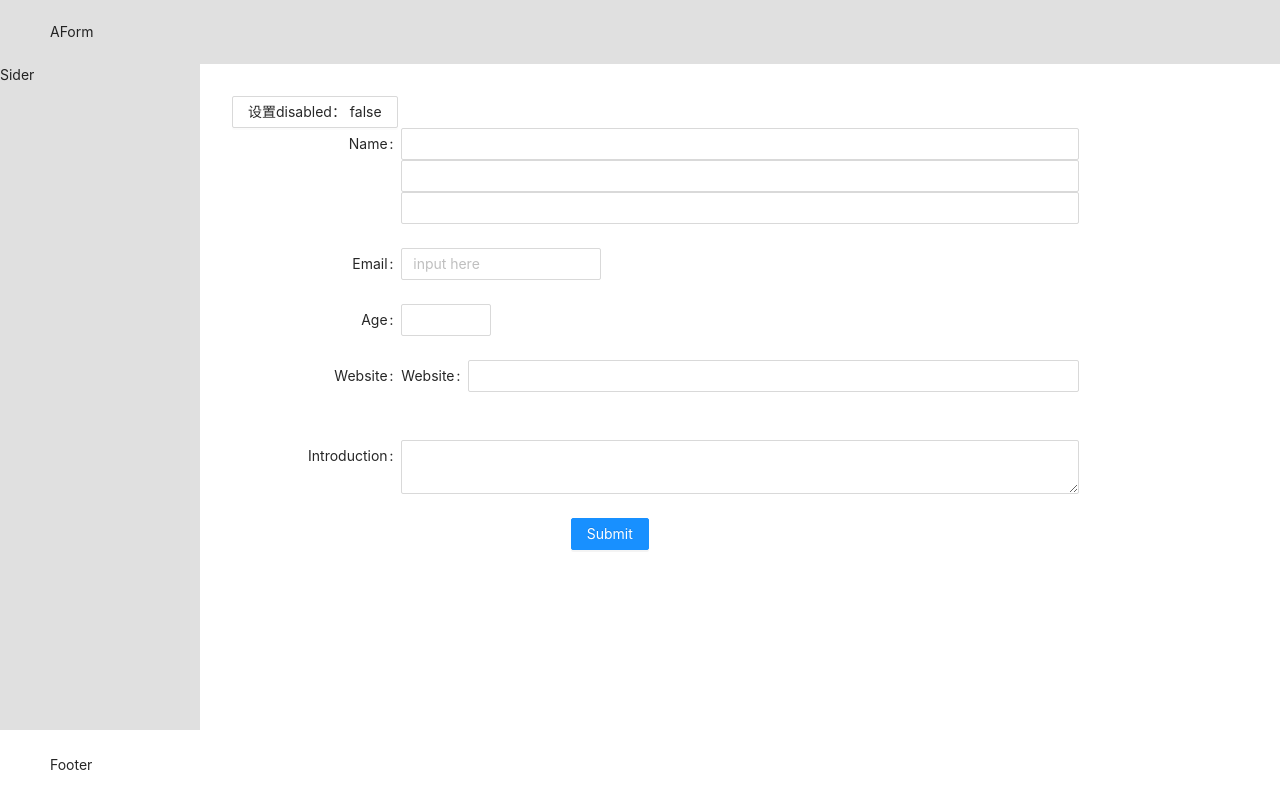
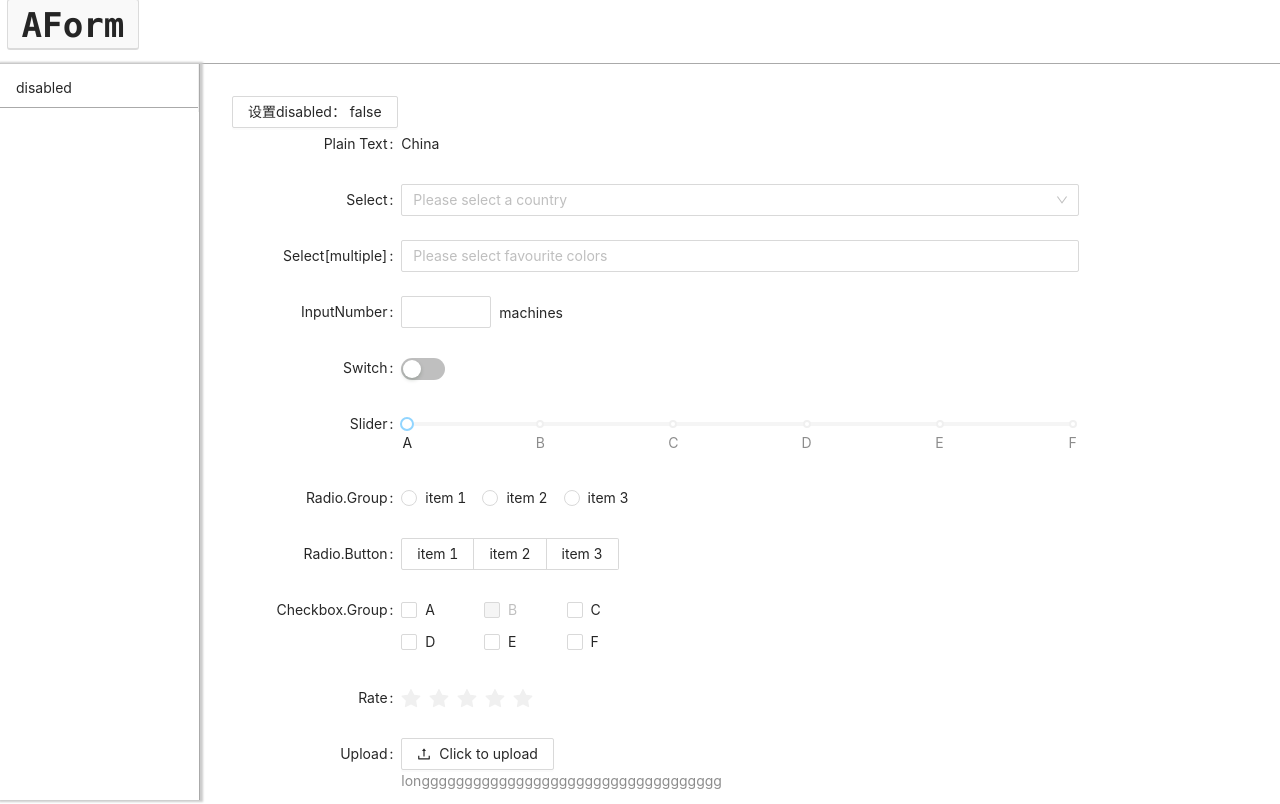
Before and after one commit to koloer-blus/AForm, a React app: page / in a window 1280 px wide. Shown: the top 804 px of the page. Built offline with nearby package versions, Linux system fonts and the light colour scheme.

Commit message:
feat: 修改布局

```diff
--- a/package.json
+++ b/package.json
@@ -2,7 +2,7 @@
     "name": "webpack-ts",
     "version": "1.0.0",
     "private": false,
-    "homepage": "https://baiziyu-fe.github.io/AForm",
+    "homepage": "./",
     "dependencies": {
         "@hot-loader/react-dom": "16.13.0",
         "@loadable/component": "^5.12.0",
--- a/src/App.less
+++ b/src/App.less
@@ -1,4 +1,4 @@
 @import '~antd/lib/style/themes/default.less';
 @import '~antd/dist/antd.less';
 @layout-body-background: #ffffff;
-@layout-header-background: #e0e0e0;
+@layout-header-background: #ffffff;
--- a/src/pages/base-layout/index.tsx
+++ b/src/pages/base-layout/index.tsx
@@ -1,22 +1,33 @@
 import React from 'react';
-import { Layout } from 'antd';
-import { BrowserRouter as Router } from 'react-router-dom';
+import { Layout, Menu, Typography } from 'antd';
+import { BrowserRouter as Router, Link } from 'react-router-dom';
 import { routes } from './router';
 import { RenderRoutes } from '@/router/RenderRoutes';
 import './style.less';
+const { SubMenu } = Menu;
 const { Header, Footer, Sider, Content } = Layout;
+const { Title } = Typography;
 
 const BaseLayout = () => {
   return (
     <Layout className="layout">
-      <Header>AForm</Header>
+      <Header className="layout-header">
+        <Title keyboard level={1}>
+          AForm
+        </Title>
+      </Header>
       <Layout>
-        <Sider>Sider</Sider>
+        <Sider className="layout-sider">
+          <Menu>
+            <Menu.Item className="menu-router-item">
+              <Link to="/">disabled</Link>
+            </Menu.Item>
+          </Menu>
+        </Sider>
         <Content className="content">
           <Router>{RenderRoutes(routes)}</Router>
         </Content>
       </Layout>
-      <Footer>Footer</Footer>
     </Layout>
   );
 };
--- a/src/pages/base-layout/style.less
+++ b/src/pages/base-layout/style.less
@@ -4,3 +4,15 @@
 .content {
   padding: 32px;
 }
+.layout-sider {
+  height: calc(100vh - 64px);
+  border-right: 1px solid #aaa;
+  box-shadow: 1px 0 2px 2px #ccc;
+}
+.layout-header {
+  padding: 0;
+  border-bottom: 1px solid #aaa;
+}
+.menu-router-item {
+  border-bottom: 1px solid #aaa;
+}
--- a/src/pages/form/base-form/index.tsx
+++ b/src/pages/form/base-form/index.tsx
@@ -1,29 +1,41 @@
 import React, { useEffect, useState } from 'react';
-import { Input, InputNumber, Button, AutoComplete } from 'antd';
 import AItem from '@/components/FormItem';
 import AForm from '@/components/Form';
-const { Option } = AutoComplete;
+import {
+  Form,
+  Select,
+  InputNumber,
+  Switch,
+  Radio,
+  Slider,
+  Button,
+  Upload,
+  Rate,
+  Checkbox,
+  Row,
+  Col,
+} from 'antd';
+import { UploadOutlined, InboxOutlined } from '@ant-design/icons';
+
+const { Option } = Select;
 const layout = {
   labelCol: { span: 4 },
   wrapperCol: { span: 16 },
 };
 
-/* eslint-disable no-template-curly-in-string */
-const validateMessages = {
-  required: '${label} is required!',
-  types: {
-    email: '${label} is not a valid email!',
-    number: '${label} is not a valid number!',
-  },
-  number: {
-    range: '${label} must be between ${min} and ${max}',
-  },
+const normFile = (e: any) => {
+  console.log('Upload event:', e);
+  if (Array.isArray(e)) {
+    return e;
+  }
+  return e && e.fileList;
 };
-/* eslint-enable no-template-curly-in-string */
 
 const BaseForm = () => {
-  const [result, setResult] = useState<string[]>([]);
   const [disabled, setDisabled] = useState(false);
+  const onFinish = (values: any) => {
+    console.log('Received values of form: ', values);
+  };
   return (
     <React.Fragment>
       <Button
@@ -33,36 +45,150 @@
         设置disabled： {`${disabled}`}
       </Button>
       <AForm
+        name="validate_other"
         {...layout}
+        onFinish={onFinish}
         disabled={disabled}
-        name="nest-messages"
-        validateMessages={validateMessages}>
-        <AItem name={['user', 'name']} label="Name">
-          <Input />
-          <Input />
-          <Input />
+        initialValues={{
+          'input-number': 3,
+          'checkbox-group': ['A', 'B'],
+          rate: 3.5,
+        }}>
+        <AItem label="Plain Text">
+          <span className="ant-form-text">China</span>
         </AItem>
-        <AItem name={['user', 'email']} label="Email" rules={[{ type: 'email' }]}>
-          <AutoComplete style={{ width: 200 }} placeholder="input here">
-            {result.map((email: string) => (
-              <Option key={email} value={email}>
-                {email}
-              </Option>
-            ))}
-          </AutoComplete>
+        <AItem
+          name="select"
+          label="Select"
+          hasFeedback
+          rules={[{ required: true, message: 'Please select your country!' }]}>
+          <Select placeholder="Please select a country">
+            <Option value="china">China</Option>
+            <Option value="usa">U.S.A</Option>
+          </Select>
         </AItem>
-        <AItem name={['user', 'age']} label="Age" rules={[{ type: 'number', min: 0, max: 99 }]}>
-          <InputNumber />
+
+        <AItem
+          name="select-multiple"
+          label="Select[multiple]"
+          rules={[
+            { required: true, message: 'Please select your favourite colors!', type: 'array' },
+          ]}>
+          <Select mode="multiple" placeholder="Please select favourite colors">
+            <Option value="red">Red</Option>
+            <Option value="green">Green</Option>
+            <Option value="blue">Blue</Option>
+          </Select>
         </AItem>
-        <AItem label="Website">
-          <AItem name={['user', 'website']} label="Website">
-            <Input />
+
+        <AItem label="InputNumber">
+          <AItem name="input-number" noStyle>
+            <InputNumber min={1} max={10} />
+          </AItem>
+          <span className="ant-form-text"> machines</span>
+        </AItem>
+
+        <AItem name="switch" label="Switch" valuePropName="checked">
+          <Switch />
+        </AItem>
+
+        <AItem name="slider" label="Slider">
+          <Slider
+            marks={{
+              0: 'A',
+              20: 'B',
+              40: 'C',
+              60: 'D',
+              80: 'E',
+              100: 'F',
+            }}
+          />
+        </AItem>
+
+        <AItem name="radio-group" label="Radio.Group">
+          <Radio.Group>
+            <Radio value="a">item 1</Radio>
+            <Radio value="b">item 2</Radio>
+            <Radio value="c">item 3</Radio>
+          </Radio.Group>
+        </AItem>
+
+        <AItem
+          name="radio-button"
+          label="Radio.Button"
+          rules={[{ required: true, message: 'Please pick an item!' }]}>
+          <Radio.Group>
+            <Radio.Button value="a">item 1</Radio.Button>
+            <Radio.Button value="b">item 2</Radio.Button>
+            <Radio.Button value="c">item 3</Radio.Button>
+          </Radio.Group>
+        </AItem>
+
+        <AItem name="checkbox-group" label="Checkbox.Group">
+          <Checkbox.Group>
+            <Row>
+              <Col span={8}>
+                <Checkbox value="A" style={{ lineHeight: '32px' }}>
+                  A
+                </Checkbox>
+              </Col>
+              <Col span={8}>
+                <Checkbox value="B" style={{ lineHeight: '32px' }} disabled>
+                  B
+                </Checkbox>
+              </Col>
+              <Col span={8}>
+                <Checkbox value="C" style={{ lineHeight: '32px' }}>
+                  C
+                </Checkbox>
+              </Col>
+              <Col span={8}>
+                <Checkbox value="D" style={{ lineHeight: '32px' }}>
+                  D
+                </Checkbox>
+              </Col>
+              <Col span={8}>
+                <Checkbox value="E" style={{ lineHeight: '32px' }}>
+                  E
+                </Checkbox>
+              </Col>
+              <Col span={8}>
+                <Checkbox value="F" style={{ lineHeight: '32px' }}>
+                  F
+                </Checkbox>
+              </Col>
+            </Row>
+          </Checkbox.Group>
+        </AItem>
+
+        <AItem name="rate" label="Rate">
+          <Rate />
+        </AItem>
+
+        <AItem
+          name="upload"
+          label="Upload"
+          valuePropName="fileList"
+          getValueFromEvent={normFile}
+          extra="longgggggggggggggggggggggggggggggggggg">
+          <Upload name="logo" action="/upload.do" listType="picture">
+            <Button icon={<UploadOutlined />}>Click to upload</Button>
+          </Upload>
+        </AItem>
+
+        <AItem label="Dragger">
+          <AItem name="dragger" valuePropName="fileList" getValueFromEvent={normFile} noStyle>
+            <Upload.Dragger name="files" action="/upload.do">
+              <p className="ant-upload-drag-icon">
+                <InboxOutlined />
+              </p>
+              <p className="ant-upload-text">Click or drag file to this area to upload</p>
+              <p className="ant-upload-hint">Support for a single or bulk upload.</p>
+            </Upload.Dragger>
           </AItem>
         </AItem>
-        <AItem name={['user', 'introduction']} label="Introduction">
-          <Input.TextArea />
-        </AItem>
-        <AItem wrapperCol={{ ...layout.wrapperCol, offset: 8 }}>
+
+        <AItem wrapperCol={{ span: 12, offset: 6 }}>
           <Button type="primary" htmlType="submit">
             Submit
           </Button>
```
